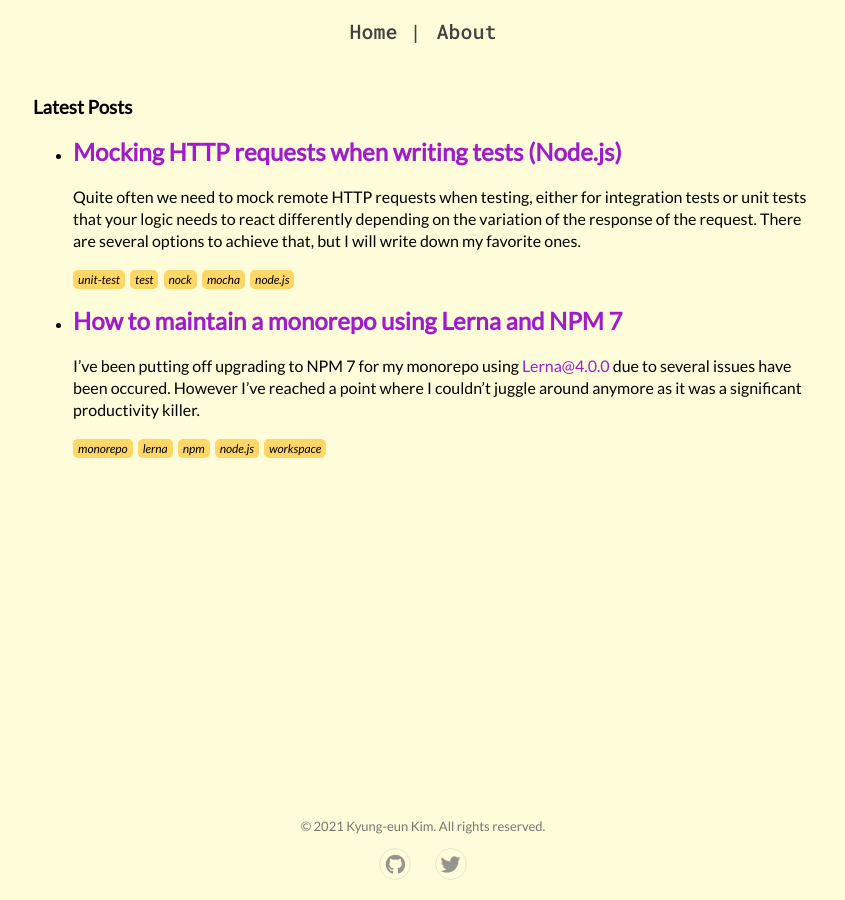
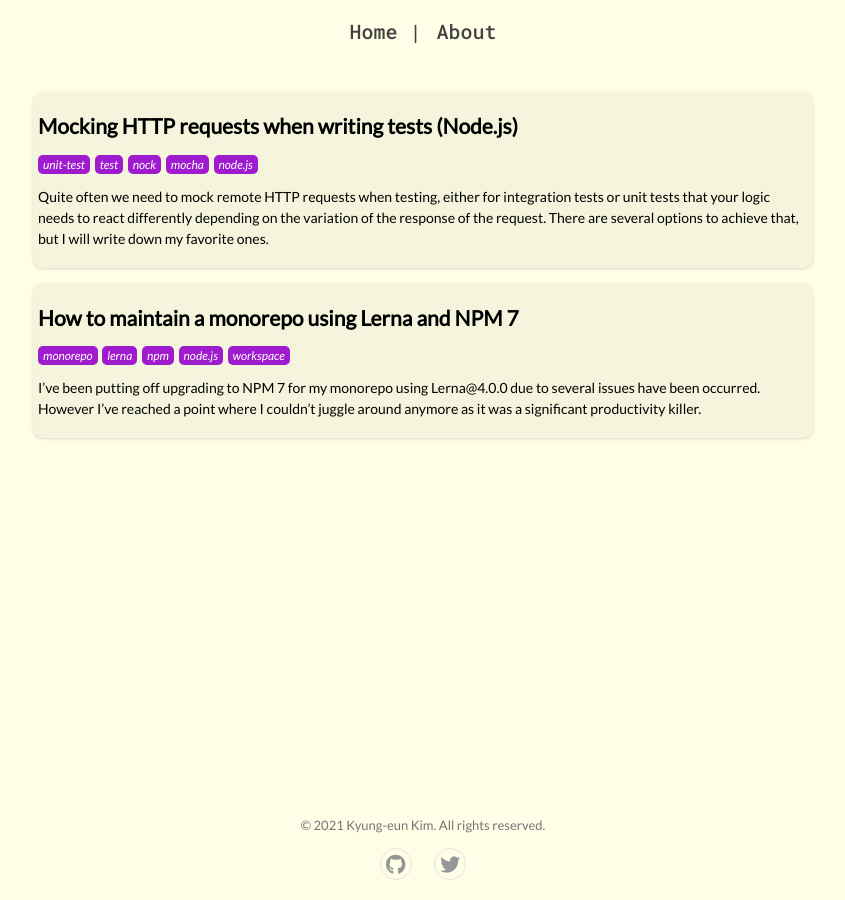
Before and after one commit to kyungeunni/blog, a Jekyll site: the page built from src/index.html, in a window 1280 px wide. Shown: the whole page, without its empty margins (217-1062 px from the left). Built offline with Jekyll 4.4.1, drawn with Linux system fonts in a browser that asks for light colours.

Commit message:
feat: redesign post lists

```diff
--- a/package.json
+++ b/package.json
@@ -8,7 +8,7 @@
   },
   "scripts": {
     "test": "echo \"Error: no test specified\" && exit 1",
-    "dev": "bundle exec jekyll serve",
+    "dev": "bundle exec jekyll serve --livereload",
     "clean": "rm -rf docs/ site/",
     "build": "npm run clean && bundle exec jekyll build && cp ./CNAME ./docs"
   },
--- a/src/_sass/main.scss
+++ b/src/_sass/main.scss
@@ -27,6 +27,7 @@
 ========================================================================== */
 body {
     background-color: var(--bg-color);
+    font-size: var(--font-size);
 }
 
 a {
@@ -39,14 +40,14 @@ a:hover {
 }
 
 code {
-    background-color: var(--highlight-color);
-    padding: 0 var(--gap--sm);
+    background-color: #dcdbca;
+    padding: var(--gap--xs);
     font-size: 0.9em;
     border-radius: var(--gap--xs);
 }
 
 p {
-    line-height: 1.4;
+    line-height: 1.5;
 }
 
 blockquote {
@@ -111,10 +112,36 @@ blockquote p::before {
     width: 100%;
 }
 
-.tags__item {
+.post-list {
+    list-style-type: none;
+    padding-inline-start: 0px;
+}
+
+.post-item {
+    display: block;
+    padding: var(--gap--sm);
+    margin-bottom: var(--gap--lg);
+    border-radius: var(--gap);
+    color: black;
+    background: #f5f5dd;
+    box-shadow: 0 1px 3px rgba(0,0,0,.15);
+    transition: 0.4s;
+}
+
+.post-item:hover {
+    color: inherit;
+    transform: translateY(-5px);
+}
+
+.post-item__title {
+    color: black;
+}
+
+.tag {
     padding: var(--gap--xs) var(--gap--sm);
     margin-right: var(--gap--xs);
-    background-color: var(--highlight-color);
+    background-color: var(--primary-color);
+    color: #fff;
     border-radius: var(--gap--sm);
     font-style: italic;
     font-size: var(--font-size--sm);
--- a/src/_sass/variables.scss
+++ b/src/_sass/variables.scss
@@ -5,7 +5,7 @@
     --gap--lg: 15px;
     --gap--xl: 20px;
 
-    --bg-color: #fffdccba;
+    --bg-color: #fffdcc78;
     --bg-color--dark: #2D3047;
     --primary-color: #9f1cce;
     --secondary-color: #2971a5;
--- a/src/index.html
+++ b/src/index.html
@@ -1,19 +1,24 @@
 ---
 layout: default
 ---
-<h3>Latest Posts</h3>
 
-<ul>
+<ul class="post-list">
   {% for post in site.posts %}
     {% if post.draft == false %}
       <li>
-        <h2><a href="{{ post.url }}">{{ post.title }}</a></h2>
-        {{ post.excerpt }}
-        <div class="tags">
-          {% for tag in post.tags %}
-            <span class="tags__item">{{ tag }}</span>
-          {% endfor %}
-        </div>
+        <a href="{{ post.url }}"
+          class="post-item">
+          <div>
+            <h2 class="post-item__title">{{ post.title }}</h2>
+            <div class="post-item__tags">
+              {% for tag in post.tags %}
+                <span class="tag">{{ tag }}</span>
+              {% endfor %}
+            </div>
+            {{ post.excerpt }}
+
+          </div>
+        </a>
       </li>
     {% endif %}
   {% endfor %}
```
Also changed, not shown: src/_posts/2021-06-07-lerna-and-npm-7.md (+5 -5 lines).
